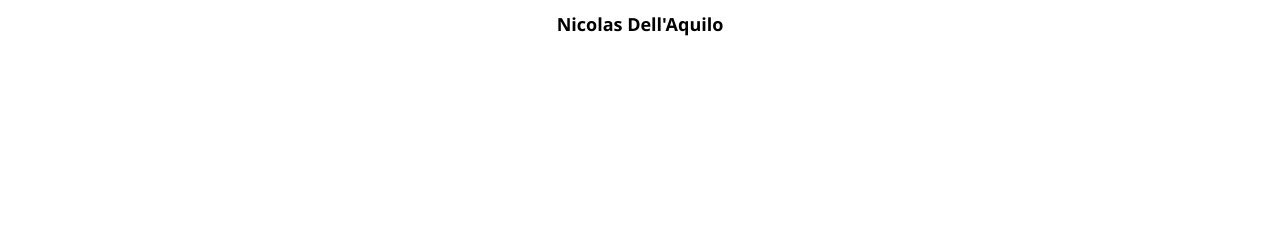
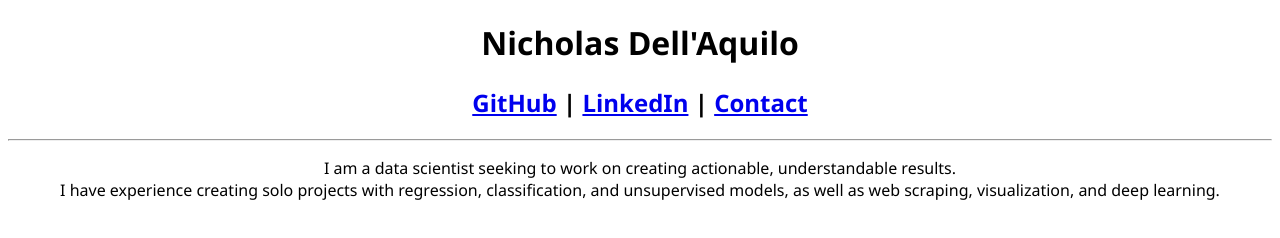
Before and after one commit to nickdellaquilo/nickdellaquilo.github.io, a plain HTML site: page index.html in a window 1280 px wide. Drawn offline with Linux system fonts and the light colour scheme.

Commit message:
several updates

```diff
--- a/styles.css
+++ b/css/style.css
@@ -1,7 +1,10 @@
 body {
     font-family: 'Segoe UI', Tahoma, Geneva, Verdana, sans-serif;
+    text-align: center;
 }
 h1 {
-    text-align: center;
-    font-size: large;
+    font-size: 32;
 }
+h2 {
+    font-size: 24
+}
--- a/index.html
+++ b/index.html
@@ -1,9 +1,19 @@
 <!DOCTYPE html>
-<html>
-    <head>
-        <link rel="stylesheet" href="styles.css">
-    </head>
-    <h1>
-        Nicolas Dell'Aquilo
-    </h1>
+<html lang="en">
+
+<head>
+    <meta charset="UTF-8">
+    <link rel="stylesheet" href="css/style.css">
+</head>
+
+<body>
+    <h1>Nicholas Dell'Aquilo</h1>
+    <h2><a href="https://github.com/nickdellaquilo">GitHub</a> | <a href="https://www.linkedin.com/in/nicholasdellaquilo/">LinkedIn</a> | <a href="mailto: nickdellaquilo@protonmail.com">Contact</a></h2>
+    <hr>
+    <p>
+        I am a data scientist seeking to work on creating actionable, understandable results. <br>
+        I have experience creating solo projects with regression, classification, and unsupervised models, as well as web scraping, visualization, and deep learning.
+    </p>
+</body>
+
 </html>
```
